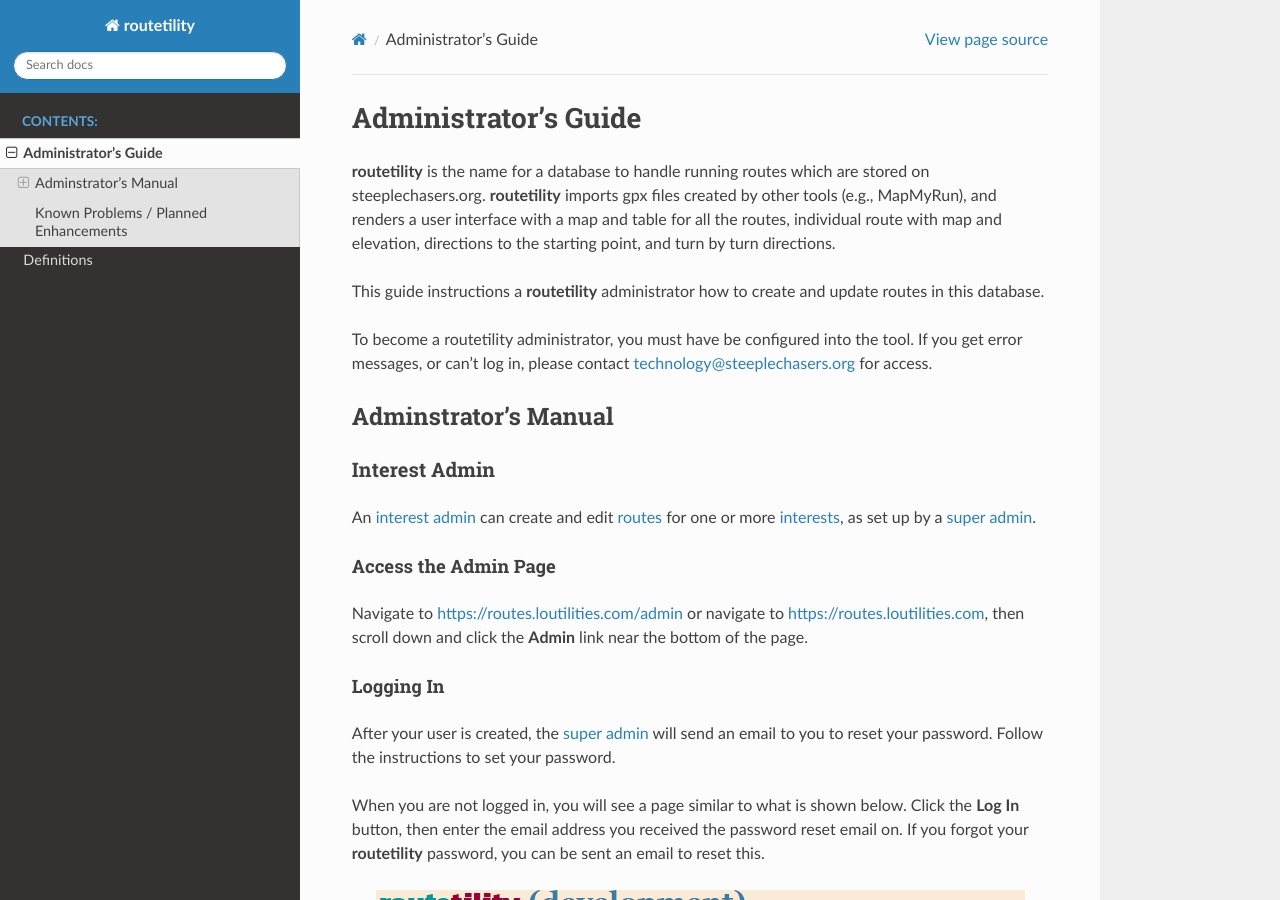
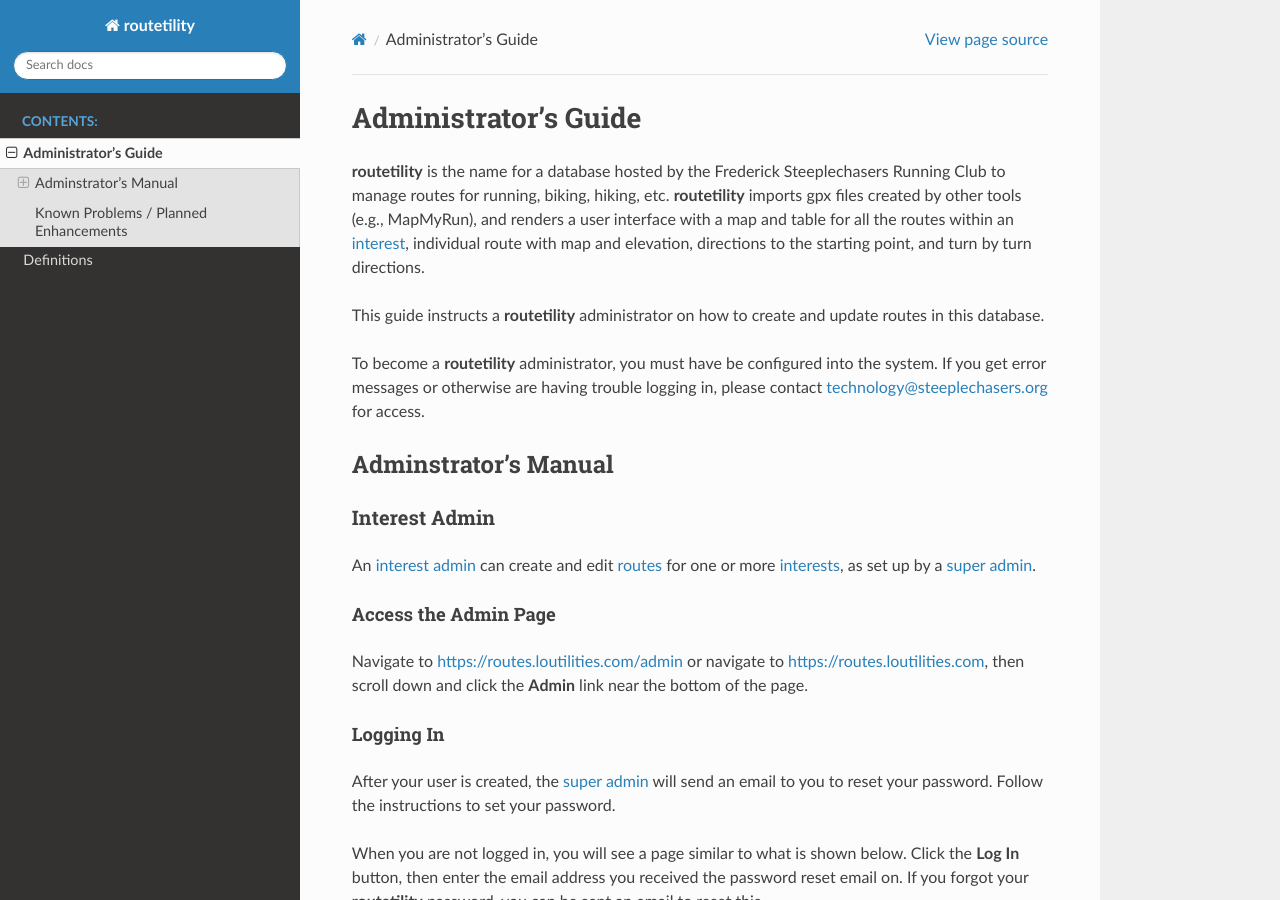
Before and after one commit to louking/runningroutes, a Sphinx documentation site: the page built from runningroutes/docs/source/admin-guide.rst, in a window 1280 px wide and 900 px high. Built offline with Sphinx 7.4.7 and the Read the Docs theme 2.0.0, drawn with Linux system fonts in a browser that asks for light colours.

Commit message:
random doc cleanup

```diff
--- a/runningroutes/docs/source/admin-guide.rst
+++ b/runningroutes/docs/source/admin-guide.rst
@@ -2,14 +2,15 @@
 Administrator's Guide
 ===========================================
 
-**routetility** is the name for a database to handle running routes which are stored on steeplechasers.org. **routetility**
-imports gpx files created by other tools (e.g., MapMyRun), and renders a user interface with a map and table for all
-the routes, individual route with map and elevation, directions to the starting point, and turn by turn directions.
+**routetility** is the name for a database hosted by the Frederick Steeplechasers Running Club to manage routes for running,
+biking, hiking, etc. **routetility** imports gpx files created by other tools (e.g., MapMyRun), and renders a user
+interface with a map and table for all the routes within an :term:`interest`, individual route with map and elevation,
+directions to the starting point, and turn by turn directions.
 
-This guide instructions a **routetility**  administrator how to create and update routes in this database.
+This guide instructs a **routetility**  administrator on how to create and update routes in this database.
 
-To become a routetility  administrator, you must have be configured into the tool. If you get error messages, or can’t
-log in, please contact technology@steeplechasers.org for access.
+To become a **routetility**  administrator, you must have be configured into the system. If you get error messages
+or otherwise are having trouble logging in, please contact technology@steeplechasers.org for access.
 
 
 Adminstrator's Manual
```
